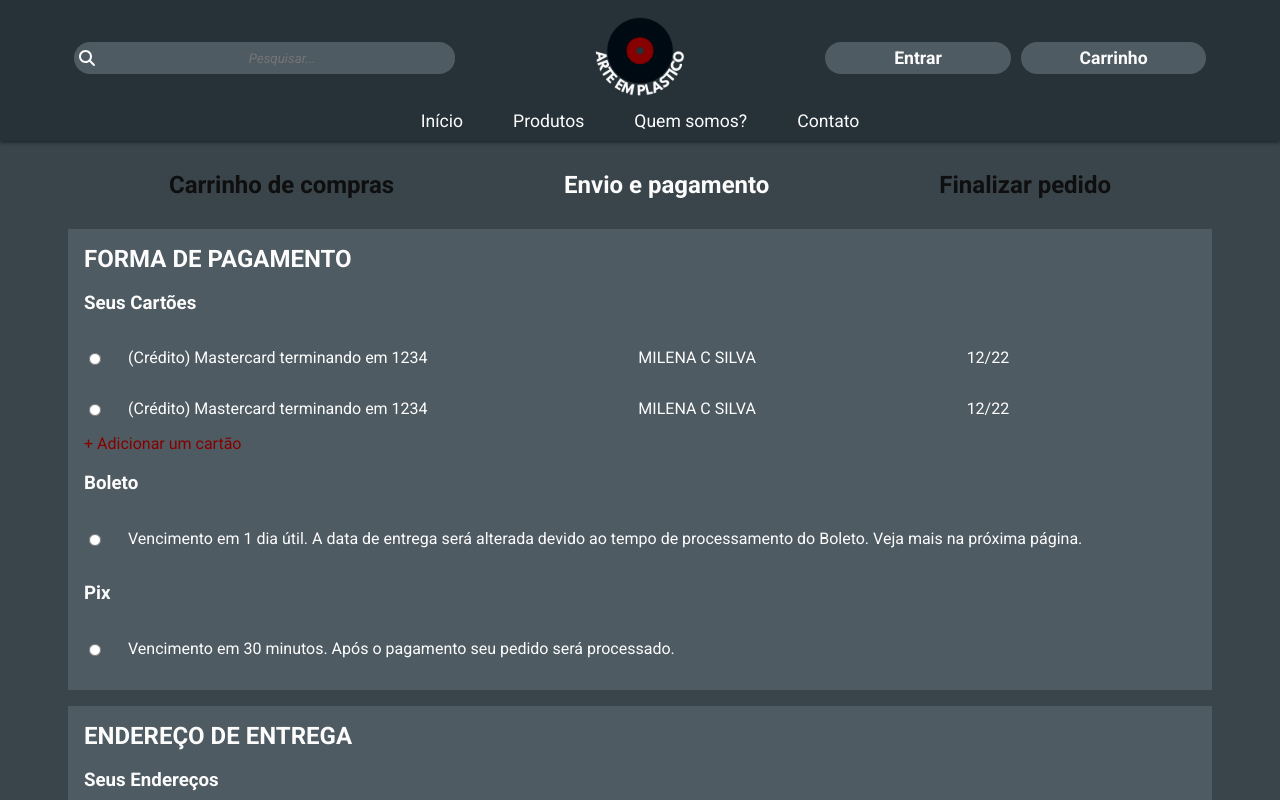
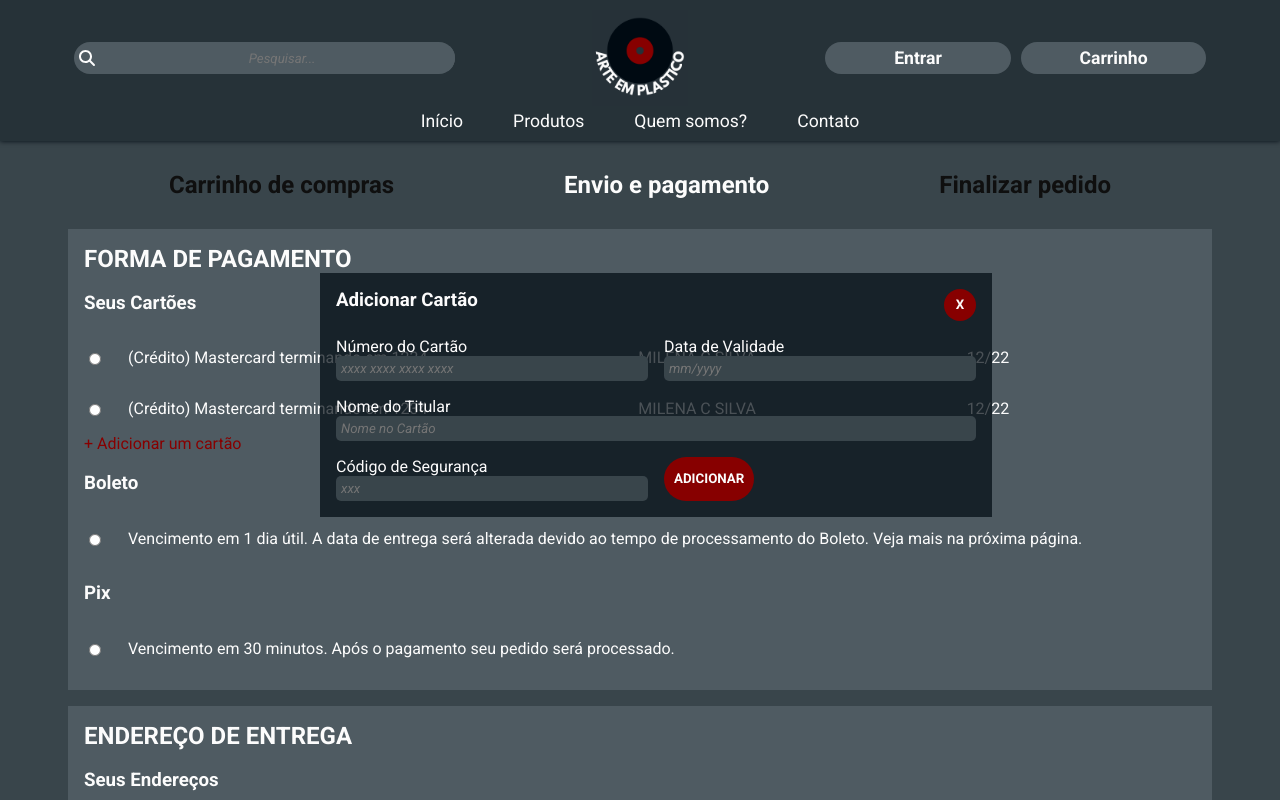
Before and after one commit to Ocramoi/TipTheSong, a Vue app in the folder tipthesong/: page /payment in a window 1280 px wide. Both pictures are taken after a click on the link "+ Adicionar um cartão". Shown: the top 800 px of the page. Built offline with nearby package versions, Linux system fonts and the light colour scheme; what secure-ls, vue3-cookies would draw is missing.

Commit message:
paymentPopups

```diff
--- a/tipthesong/src/App.vue
+++ b/tipthesong/src/App.vue
@@ -26,6 +26,7 @@
      --white: #fcfcfc;
      --black: #0f0f0f;
      --bg: #39454B;
+     --bg-popup: #000a12b4;
 
      --primary: #263238;
      --primary-light: #4f5b62;
--- /dev/null
+++ b/tipthesong/src/components/Payment/NewAddressPopup.vue
@@ -0,0 +1,177 @@
+<template>
+    <div class="popup">
+        <div class="popupHeader">
+            <h3>Adicionar Endereço</h3>
+            <button type="button" class="popupCloseBtn" v-on:click="TriggerAddressPopup">x</button>
+        </div>
+
+        <form action="POST">
+            <div style="grid-column: span 2">
+                <label for="fullName">Nome Completo</label>
+                <br>
+                <input
+                    type="text"
+                    name="fullName"
+                    v-model="fullName"
+                    required
+                    placeholder="Nome"/>
+            </div>
+             <div>
+                <label for="phone">Telefone</label>
+                <br>
+                <input
+                    type="text"
+                    name="phone"
+                    v-model="phone"
+                    required
+                    placeholder="(dd) 9xxxx-xxxx"/>
+            </div>
+             <div>
+                <label for="county">País/Região</label>
+                <br>
+                <input
+                    type="text"
+                    name="county"
+                    v-model="county"
+                    required
+                    placeholder=""/>
+            </div>
+             <div>
+                <label for="postalCode">CEP</label>
+                <br>
+                <input
+                    type="text"
+                    name="postalCode"
+                    v-model="postalCode"
+                    required
+                    placeholder=""/>
+            </div>
+            <div></div>
+
+             <div style="grid-column: span 2">
+                <label for="address">Endereço</label>
+                <br>
+                <input
+                    type="text"
+                    name="address"
+                    v-model="address"
+                    required
+                    placeholder=""/>
+            </div>
+             <div>
+                <label for="houseNum">Número da Residência</label>
+                <br>
+                <input
+                    type="text"
+                    name="houseNum"
+                    v-model="houseNum"
+                    required
+                    placeholder=""/>
+            </div>
+             <div style="grid-column: span 2">
+                <label for="extra">Complemento</label>
+                <br>
+                <input
+                    type="text"
+                    name="extra"
+                    v-model="extra"
+                    required
+                    placeholder=""/>
+            </div>
+            <div></div>
+
+            <div>
+                <label for="estate">Estado</label>
+                <br>
+                <input
+                    type="text"
+                    name="estate"
+                    v-model="estate"
+                    required
+                    placeholder=""/>
+            </div>
+             <div>
+                <label for="city">Cidade</label>
+                <br>
+                <input
+                    type="text"
+                    name="city"
+                    v-model="city"
+                    required
+                    placeholder=""/>
+            </div>
+
+
+            <button type="button"> Adicionar </button>
+        </form>
+    </div>
+</template>
+
+
+<script>
+export default {
+    props: [
+        'TriggerAddressPopup'
+    ],
+    data() {
+        return {
+            fullName: null,
+            phone: null,
+            county: null,
+            postalCode: null,
+            address: null,
+            houseNum: null,
+            extra: null,
+            estate: null,
+            city: null,
+        }
+    },
+}
+</script>
+
+
+<style scoped>
+.popup {
+    padding: 1rem;
+    width: 50%;
+
+    position: fixed;
+    left: 25%;
+    top: 25%;
+    z-index: 99;
+    background-color: var(--bg-popup);
+}
+
+.popupHeader {
+    display: flex;
+    flex-direction: row;
+    justify-content: space-between;
+    margin-bottom: 1rem;
+}
+
+.popupHeader > * {
+    padding: 0px;
+    margin: 0px;
+}
+
+.popupCloseBtn {
+    width: 2rem;
+    height: 2rem;
+    border-radius: 999px;
+}
+
+form {
+    display: grid;
+    grid-template-columns: auto auto auto;
+    gap: 1rem;
+}
+
+input {
+    border-radius: 5px;
+    width: 100%;
+ }
+
+label {
+    margin-bottom: 10px;
+}
+</style>
--- /dev/null
+++ b/tipthesong/src/components/Payment/NewCardPopup.vue
@@ -0,0 +1,119 @@
+<template>
+    <div class="popup">
+        <div class="popupHeader">
+            <h3>Adicionar Cartão</h3>
+            <button type="button" class="popupCloseBtn" v-on:click="TriggerCardPopup">x</button>
+        </div>
+
+        <form action="POST">
+            <div>
+            <label for="cardNumber">Número do Cartão</label>
+            <br>
+            <input
+                type="text"
+                name="cardNumber"
+                v-model="cardNumber"
+                required
+                placeholder="xxxx xxxx xxxx xxxx"/>
+            </div>
+
+            <div>
+            <label for="dueDate">Data de Validade</label>
+            <br>
+            <input
+                type="text"
+                name="dueDate"
+                v-model="dueDate"
+                required
+                placeholder="mm/yyyy"/>
+            </div>
+
+            <div style="grid-column: span 2">
+            <label for="ownerName">Nome do Titular</label>
+            <br>
+            <input
+                type="text"
+                name="ownerName"
+                v-model="ownerName"
+                required
+                placeholder="Nome no Cartão"/>
+            </div>
+
+            <div>
+            <label for="securityCode">Código de Segurança</label>
+            <br>
+            <input
+                type="text"
+                name="securityCode"
+                v-model="securityCode"
+                required
+                placeholder="xxx"/>
+            </div>
+
+            <button type="button"> Adicionar </button>
+        </form>
+    </div>
+</template>
+
+
+<script>
+export default {
+    props: [
+        'TriggerCardPopup'
+    ],
+    data() {
+        return {
+            cardNumber: null,
+            dueDate: null,
+            ownerName: null,
+            securityCode: null
+        }
+    },
+}
+</script>
+
+
+<style scoped>
+.popup {
+    padding: 1rem;
+    width: 50%;
+
+    position: fixed;
+    left: 25%;
+    z-index: 99;
+    background-color: var(--bg-popup);
+}
+
+.popupHeader {
+    display: flex;
+    flex-direction: row;
+    justify-content: space-between;
+    margin-bottom: 1rem;
+}
+
+.popupHeader > * {
+    padding: 0px;
+    margin: 0px;
+}
+
+.popupCloseBtn {
+    width: 2rem;
+    height: 2rem;
+    border-radius: 999px;
+}
+
+form {
+    display: grid;
+    grid-template-columns: auto auto;
+    gap: 1rem;
+}
+
+input {
+    border-radius: 5px;
+    width: 100%;
+ }
+
+label {
+    margin-bottom: 10px;
+}
+</style>
--- a/tipthesong/src/views/Payment.vue
+++ b/tipthesong/src/views/Payment.vue
@@ -1,4 +1,5 @@
 <template>
+
     <div class="container">
         <div class="cartStatus">
             <h2> Carrinho de compras </h2>
@@ -21,7 +22,8 @@
                         <p class="mycardInfo"> {{card.owner}}</p>
                         <p class="mycardInfo"> {{card.dueDate}} </p>
                     </template>
-                    <a href="#" style="grid-column: span 4">+ Adicionar um cartão</a>
+                    <a href="#" style="grid-column: span 4" v-on:click="cardPopup = true">+ Adicionar um cartão</a>
+                    <NewCardPopup v-if="cardPopup" :TriggerCardPopup="() => TriggerCardPopup()"></NewCardPopup>
 
                     <h3 style="grid-column: span 4"> Boleto </h3>
                         <input type="radio" v-model="selectedPaymentMethod" name="boleto" v-bind:value="'Boleto'">
@@ -48,7 +50,9 @@
                         <p class="mycardInfo"> {{address.refName}}</p>
                         <p class="mycardInfo"> {{address.refPhone}} </p>
                     </template>
-                    <a href="#" style="grid-column: span 3">+ Adicionar um endereço de entrega</a>
+                    <a href="#" style="grid-column: span 3" v-on:click="addressPopup = true">+ Adicionar um endereço de entrega</a>
+                    <NewAddressPopup v-if="addressPopup" :TriggerAddressPopup="() => TriggerAddressPopup()"></NewAddressPopup>
+
                 </form>
             </div>
             <button type="button"> CONTINUAR </button>
@@ -59,9 +63,18 @@
 </template>
 
 <script>
+import NewCardPopup from '../components/Payment/NewCardPopup.vue'
+import NewAddressPopup from '../components/Payment/NewAddressPopup.vue'
+
 export default {
+    components: {
+        NewCardPopup,
+        NewAddressPopup
+    },
     data() {
         return {
+            cardPopup: false,
+            addressPopup: false,
             selectedPaymentMethod: null,
             mycards: [
                 {
@@ -76,7 +89,13 @@ export default {
                     owner: "MILENA C SILVA",
                     dueDate: "12/22",
                 }
-            ]
+            ],
+            TriggerCardPopup: function() {
+               this.cardPopup = !this.cardPopup;
+            },
+            TriggerAddressPopup: function() {
+               this.addressPopup = !this.addressPopup;
+            }
         }
     },
 }
```
